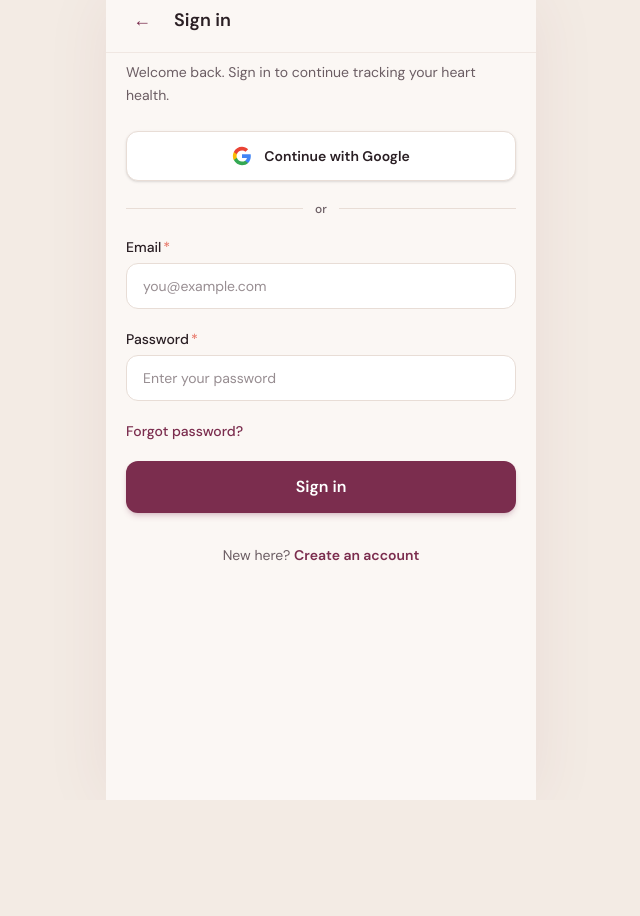
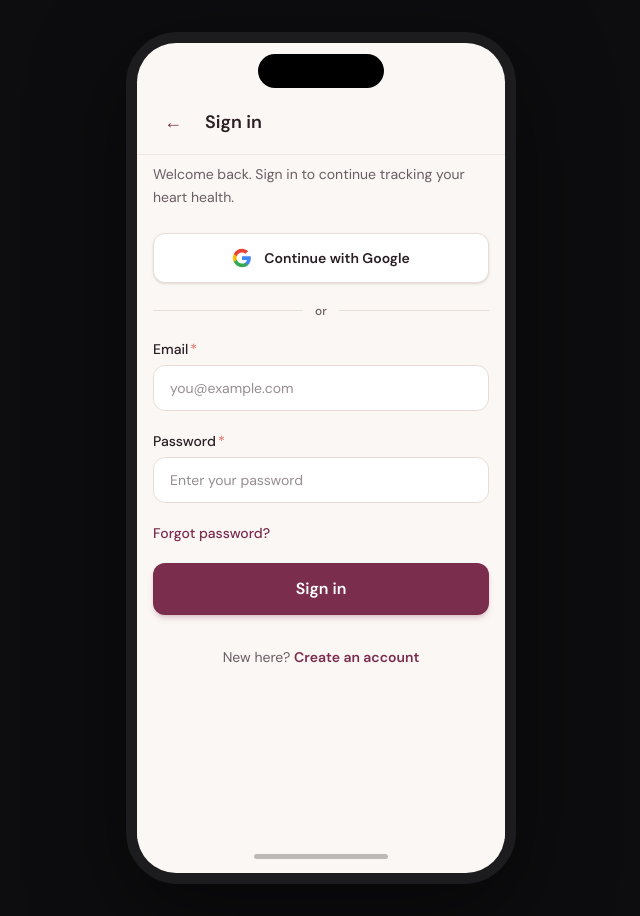
Before and after one commit to AarushiBK/VenusHacks, a React (Vite) app: page /sign-in in a window 1280 px wide. Shown: the whole page, without its empty margins (319-959 px from the left). Before the commit the page ends 800 px from the top, so only its background shows below. Built offline with nearby package versions, Linux system fonts and the light colour scheme; no server answers.

Commit message:
Fix the UI

```diff
--- a/src/App.tsx
+++ b/src/App.tsx
@@ -6,6 +6,7 @@ import { WelcomePage } from "./pages/WelcomePage";
 
 export default function App() {
   return (
+    <div className="flex min-h-0 flex-1 flex-col">
     <Routes>
       <Route path="/" element={<WelcomePage />} />
       <Route path="/sign-in" element={<SignInPage />} />
@@ -13,5 +14,6 @@ export default function App() {
       <Route path="/success" element={<SuccessPage />} />
       <Route path="*" element={<Navigate to="/" replace />} />
     </Routes>
+    </div>
   );
 }
--- a/src/components/auth/SignUpForm.tsx
+++ b/src/components/auth/SignUpForm.tsx
@@ -447,7 +447,7 @@ export function SignUpForm({
         )}
       </div>
 
-      <div className="sticky bottom-0 -mx-5 mt-6 flex gap-3 border-t border-border/60 bg-cream px-5 py-4 safe-bottom">
+      <div className="sticky bottom-0 -mx-4 mt-6 flex gap-3 border-t border-border/60 bg-cream px-4 py-4 safe-bottom">
         {(step > 1 || !skipAccountStep) && step > (skipAccountStep ? 2 : 1) && (
           <Button type="button" variant="secondary" onClick={goBack} className="flex-1" disabled={submitting}>
             Back
--- /dev/null
+++ b/src/components/layout/DevicePreview.tsx
@@ -0,0 +1,14 @@
+import type { ReactNode } from "react";
+import { IPhoneFrame } from "./IPhoneFrame";
+
+interface DevicePreviewProps {
+  children: ReactNode;
+}
+
+export function DevicePreview({ children }: DevicePreviewProps) {
+  return (
+    <div className="min-h-dvh md:flex md:items-center md:justify-center md:bg-[#0d0d0f] md:p-8">
+      <IPhoneFrame>{children}</IPhoneFrame>
+    </div>
+  );
+}
--- /dev/null
+++ b/src/components/layout/IPhoneFrame.tsx
@@ -0,0 +1,38 @@
+import type { ReactNode } from "react";
+
+interface IPhoneFrameProps {
+  children: ReactNode;
+}
+
+/** iPhone 15–style device chrome for desktop design preview (pass-through on narrow viewports). */
+export function IPhoneFrame({ children }: IPhoneFrameProps) {
+  return (
+    <div
+      className={[
+        "relative mx-auto flex w-full max-w-[430px] flex-col",
+        "min-h-dvh md:min-h-0",
+        "md:h-[852px] md:w-[390px] md:max-w-none",
+        "md:rounded-[3.25rem] md:border-[11px] md:border-[#1c1c1e] md:bg-[#1c1c1e]",
+        "md:shadow-[0_28px_90px_rgba(0,0,0,0.5),inset_0_0_0_1px_rgba(255,255,255,0.06)]",
+      ].join(" ")}
+    >
+      <div className="relative flex min-h-0 flex-1 flex-col overflow-hidden bg-cream md:rounded-[2.45rem]">
+        <div
+          className="pointer-events-none relative z-30 hidden shrink-0 md:block md:h-[59px]"
+          aria-hidden
+        >
+          <div className="absolute left-1/2 top-[11px] h-[34px] w-[126px] -translate-x-1/2 rounded-full bg-black" />
+        </div>
+
+        <div className="flex min-h-0 flex-1 flex-col overflow-hidden">{children}</div>
+
+        <div
+          className="pointer-events-none z-30 hidden shrink-0 items-center justify-center md:flex md:h-[34px]"
+          aria-hidden
+        >
+          <div className="h-[5px] w-[134px] rounded-full bg-black/25" />
+        </div>
+      </div>
+    </div>
+  );
+}
--- a/src/components/layout/MobileShell.tsx
+++ b/src/components/layout/MobileShell.tsx
@@ -7,12 +7,10 @@ interface MobileShellProps {
 
 export function MobileShell({ children, className = "" }: MobileShellProps) {
   return (
-    <div className="min-h-dvh bg-cream-dark">
-      <div
-        className={`relative mx-auto flex min-h-dvh w-full max-w-[430px] flex-col bg-cream shadow-[0_0_60px_rgba(123,45,78,0.08)] ${className}`}
-      >
-        {children}
-      </div>
+    <div
+      className={`relative flex h-full min-h-0 w-full flex-1 flex-col overflow-hidden bg-cream ${className}`}
+    >
+      {children}
     </div>
   );
 }
--- /dev/null
+++ b/src/components/layout/Screen.tsx
@@ -0,0 +1,6 @@
+import type { ComponentPropsWithoutRef } from "react";
+
+/** Main content area with standard 16px horizontal inset on every screen. */
+export function Screen({ className = "", ...props }: ComponentPropsWithoutRef<"main">) {
+  return <main className={`px-4 pb-8 ${className}`.trim()} {...props} />;
+}
--- a/src/index.css
+++ b/src/index.css
@@ -37,11 +37,21 @@ body {
 }
 
 .safe-top {
-  padding-top: env(safe-area-inset-top, 0px);
+  padding-top: max(env(safe-area-inset-top, 0px), 12px);
 }
 
 .safe-bottom {
-  padding-bottom: env(safe-area-inset-bottom, 0px);
+  padding-bottom: max(env(safe-area-inset-bottom, 0px), 16px);
+}
+
+@media (min-width: 768px) {
+  .safe-top {
+    padding-top: 0;
+  }
+
+  .safe-bottom {
+    padding-bottom: 0;
+  }
 }
 
 #root {
--- a/src/main.tsx
+++ b/src/main.tsx
@@ -3,6 +3,7 @@ import { createRoot } from "react-dom/client";
 import { BrowserRouter } from "react-router-dom";
 import App from "./App";
 import { AuthProvider } from "./context/AuthContext";
+import { DevicePreview } from "./components/layout/DevicePreview";
 import { FirebaseSetupNotice } from "./components/FirebaseSetupNotice";
 import "./index.css";
 
@@ -10,8 +11,12 @@ createRoot(document.getElementById("root")!).render(
   <StrictMode>
     <BrowserRouter>
       <AuthProvider>
-        <FirebaseSetupNotice />
-        <App />
+        <DevicePreview>
+          <div className="flex min-h-0 flex-1 flex-col">
+            <FirebaseSetupNotice />
+            <App />
+          </div>
+        </DevicePreview>
       </AuthProvider>
     </BrowserRouter>
   </StrictMode>,
--- a/src/pages/SignInPage.tsx
+++ b/src/pages/SignInPage.tsx
@@ -3,6 +3,7 @@ import { Link, useNavigate } from "react-router-dom";
 import { SignInForm } from "../components/auth/SignInForm";
 import { MobileHeader } from "../components/layout/MobileHeader";
 import { MobileShell } from "../components/layout/MobileShell";
+import { Screen } from "../components/layout/Screen";
 import { useAuth } from "../context/AuthContext";
 import { useGoogleAuth } from "../hooks/useGoogleAuth";
 import { signInWithEmail } from "../services/authService";
@@ -51,7 +52,7 @@ export function SignInPage() {
   return (
     <MobileShell>
       <MobileHeader title="Sign in" />
-      <main className="flex flex-1 flex-col px-5 pb-8 pt-2 safe-bottom">
+      <Screen className="flex flex-1 flex-col pt-2 safe-bottom">
         <p className="mb-6 text-sm leading-relaxed text-muted">
           Welcome back. Sign in to continue tracking your heart health.
         </p>
@@ -67,7 +68,7 @@ export function SignInPage() {
             Create an account
           </Link>
         </p>
-      </main>
+      </Screen>
     </MobileShell>
   );
 }
--- a/src/pages/SignUpPage.tsx
+++ b/src/pages/SignUpPage.tsx
@@ -3,6 +3,7 @@ import { Link, useLocation, useNavigate } from "react-router-dom";
 import { SignUpForm } from "../components/auth/SignUpForm";
 import { MobileHeader } from "../components/layout/MobileHeader";
 import { MobileShell } from "../components/layout/MobileShell";
+import { Screen } from "../components/layout/Screen";
 import { useAuth } from "../context/AuthContext";
 import { useGoogleAuth } from "../hooks/useGoogleAuth";
 import {
@@ -103,9 +104,9 @@ export function SignUpPage() {
     return (
       <MobileShell>
         <MobileHeader title="Complete profile" />
-        <main className="flex flex-1 items-center justify-center p-6 text-sm text-muted">
+        <Screen className="flex flex-1 items-center justify-center py-6 text-sm text-muted">
           Loading your account…
-        </main>
+        </Screen>
       </MobileShell>
     );
   }
@@ -113,7 +114,7 @@ export function SignUpPage() {
   return (
     <MobileShell>
       <MobileHeader title={skipAccountStep ? "Complete profile" : "Sign up"} />
-      <main className="flex flex-1 flex-col overflow-y-auto px-5 pb-8 pt-2 safe-bottom">
+      <Screen className="flex flex-1 flex-col overflow-y-auto pt-2 safe-bottom">
         {skipAccountStep && (
           <p className="mb-4 text-sm leading-relaxed text-muted">
             You&apos;re signed in. Finish your health profile to get started.
@@ -136,7 +137,7 @@ export function SignUpPage() {
             </Link>
           </p>
         )}
-      </main>
+      </Screen>
     </MobileShell>
   );
 }
--- a/src/pages/SuccessPage.tsx
+++ b/src/pages/SuccessPage.tsx
@@ -1,6 +1,7 @@
 import { useEffect } from "react";
 import { Link, useNavigate } from "react-router-dom";
 import { MobileShell } from "../components/layout/MobileShell";
+import { Screen } from "../components/layout/Screen";
 import { useAuth } from "../context/AuthContext";
 import { signOut } from "../services/authService";
 
@@ -22,16 +23,16 @@ export function SuccessPage() {
   if (loading) {
     return (
       <MobileShell>
-        <main className="flex flex-1 items-center justify-center p-6 text-sm text-muted">
+        <Screen className="flex flex-1 items-center justify-center py-6 text-sm text-muted">
           Loading…
-        </main>
+        </Screen>
       </MobileShell>
     );
   }
 
   return (
     <MobileShell>
-      <main className="flex flex-1 flex-col items-center justify-center px-6 py-12 text-center safe-bottom">
+      <Screen className="flex flex-1 flex-col items-center justify-center py-12 text-center safe-bottom">
         <span className="flex size-20 items-center justify-center rounded-full bg-burgundy/10 text-4xl">
           ♥
         </span>
@@ -58,7 +59,7 @@ export function SuccessPage() {
         >
           Back to home
         </Link>
-      </main>
+      </Screen>
     </MobileShell>
   );
 }
--- a/src/pages/WelcomePage.tsx
+++ b/src/pages/WelcomePage.tsx
@@ -14,7 +14,7 @@ export function WelcomePage() {
           aria-hidden
         />
 
-        <div className="relative z-10 flex flex-1 flex-col px-6 pb-8 pt-14 safe-top">
+        <div className="relative z-10 flex flex-1 flex-col px-4 pb-10 pt-8 safe-top">
           <div className="mb-auto">
             <span className="inline-flex size-14 items-center justify-center rounded-2xl bg-white/15 text-3xl backdrop-blur-sm">
               ♥
@@ -48,7 +48,7 @@ export function WelcomePage() {
             </Link>
           </div>
 
-          <p className="mt-6 text-center text-[11px] leading-relaxed text-muted">
+          <p className="mt-6 pb-2 text-center text-[11px] leading-relaxed text-muted">
             Not a substitute for medical advice. Always consult your care team.
           </p>
         </div>
```
